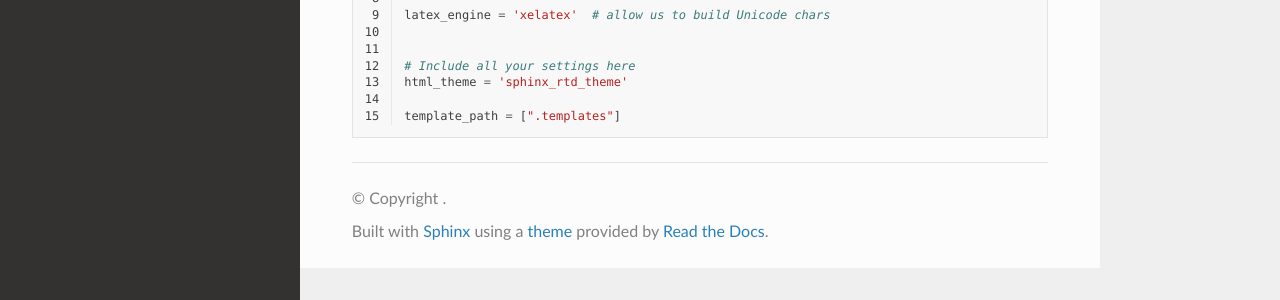
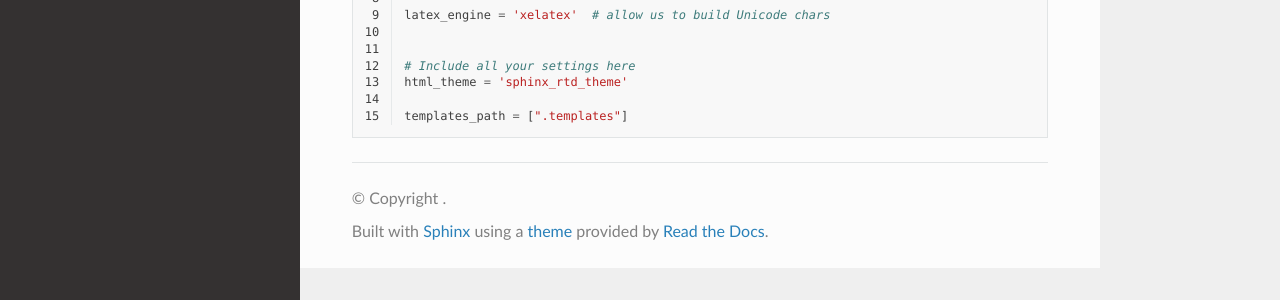
Before and after one commit to readthedocs/test-builds, a Sphinx documentation site: the page built from docs/conf.rst, in a window 1280 px wide. Shown: the part 300-600 px from the top of the page. Built offline with Sphinx 7.4.7 and the Read the Docs theme 3.1.0, drawn with Linux system fonts in a browser that asks for light colours.

Commit message:
Typo in setting

```diff
--- a/docs/conf.py
+++ b/docs/conf.py
@@ -12,4 +12,4 @@ latex_engine = 'xelatex'  # allow us to build Unicode chars
 # Include all your settings here
 html_theme = 'sphinx_rtd_theme'
 
-template_path = [".templates"]
+templates_path = [".templates"]
```
